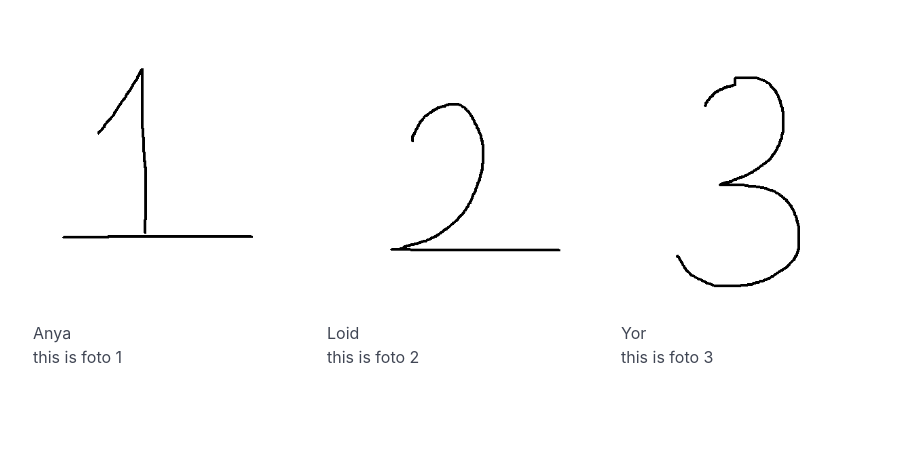
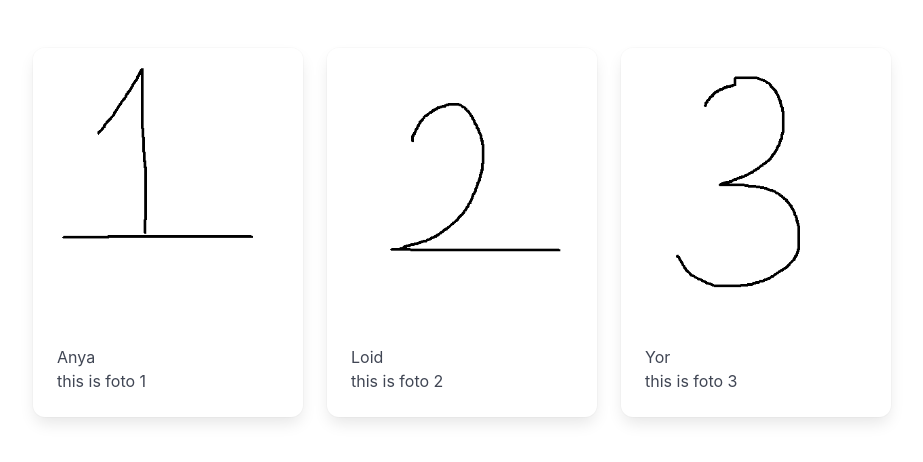
Before and after one commit to tim811223/ReactJS, a React (Vite) app in the folder ch7/1-components/: page / in a window 1280 px wide. Shown: the top 462 px of the page, without its empty margins (31-954 px from the left). Built offline with nearby package versions, Linux system fonts and the light colour scheme.

Commit message:
ch6-67  參考bulma的card的範例修改,class加上[card , card-image , card-content]

```diff
--- a/ch7/1-components/src/Anya.tsx
+++ b/ch7/1-components/src/Anya.tsx
@@ -3,12 +3,14 @@ import foto1 from '/1.png';
 export const Anya = () => {
   return (
     <>
-      <div>
-        <img src={foto1}></img>
-      </div>
-      <div>
-        <h1>Anya</h1>
-        <p>this is foto 1</p>
+      <div className="card">
+        <div className="card-image">
+          <img src={foto1}></img>
+        </div>
+        <div className="card-content">
+          <h1>Anya</h1>
+          <p>this is foto 1</p>
+        </div>
       </div>
     </>
   );
--- a/ch7/1-components/src/Loid.tsx
+++ b/ch7/1-components/src/Loid.tsx
@@ -3,12 +3,14 @@ import foto2 from '/2.png';
 export const Loid = () => {
   return (
     <>
-      <div>
-        <img src={foto2}></img>
-      </div>
-      <div>
-        <h1>Loid</h1>
-        <p>this is foto 2</p>
+      <div className="card">
+        <div className="card-image">
+          <img src={foto2}></img>
+        </div>
+        <div className="card-content">
+          <h1>Loid</h1>
+          <p>this is foto 2</p>
+        </div>
       </div>
     </>
   );
--- a/ch7/1-components/src/Yor.tsx
+++ b/ch7/1-components/src/Yor.tsx
@@ -3,12 +3,14 @@ import foto3 from '/3.png';
 export const Yor = () => {
   return (
     <>
-      <div>
-        <img src={foto3}></img>
-      </div>
-      <div>
-        <h1>Yor</h1>
-        <p>this is foto 3</p>
+      <div className="card">
+        <div className="card-image">
+          <img src={foto3}></img>
+        </div>
+        <div className="card-content">
+          <h1>Yor</h1>
+          <p>this is foto 3</p>
+        </div>
       </div>
     </>
   );
```
